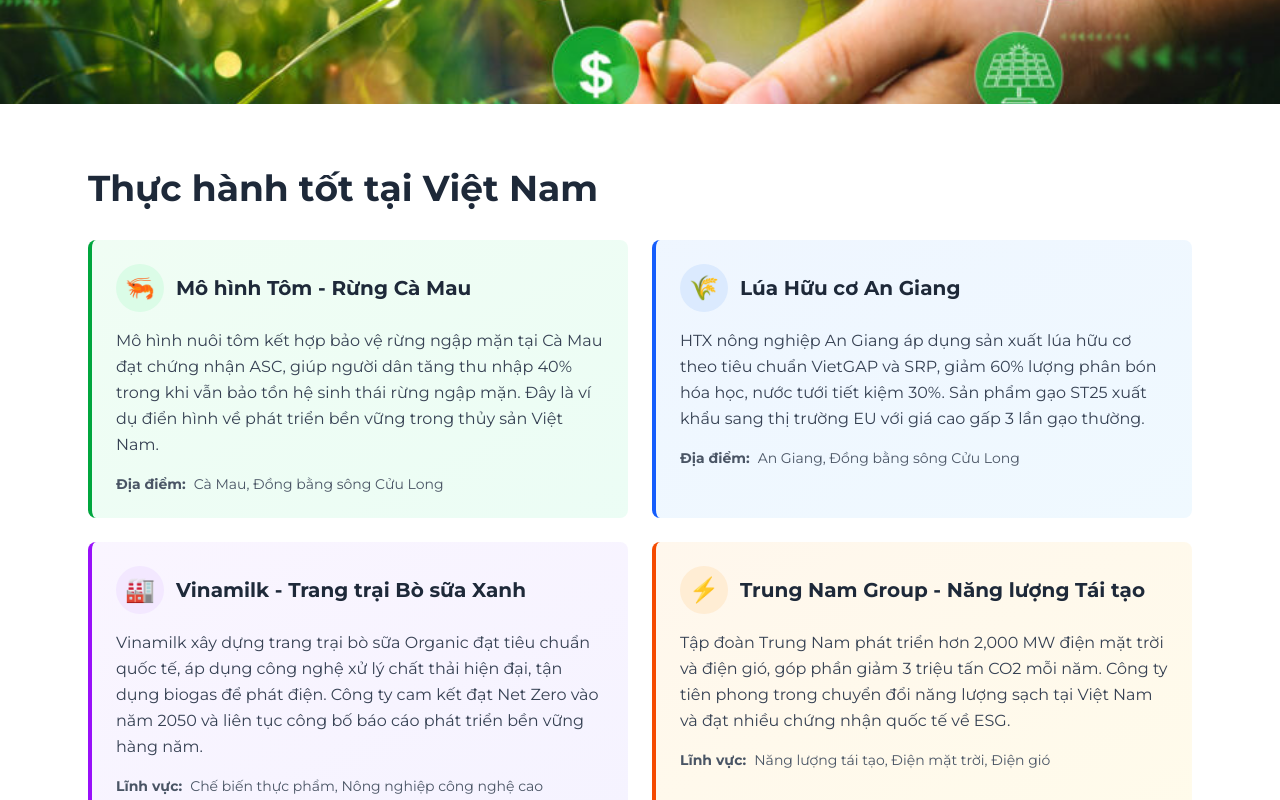
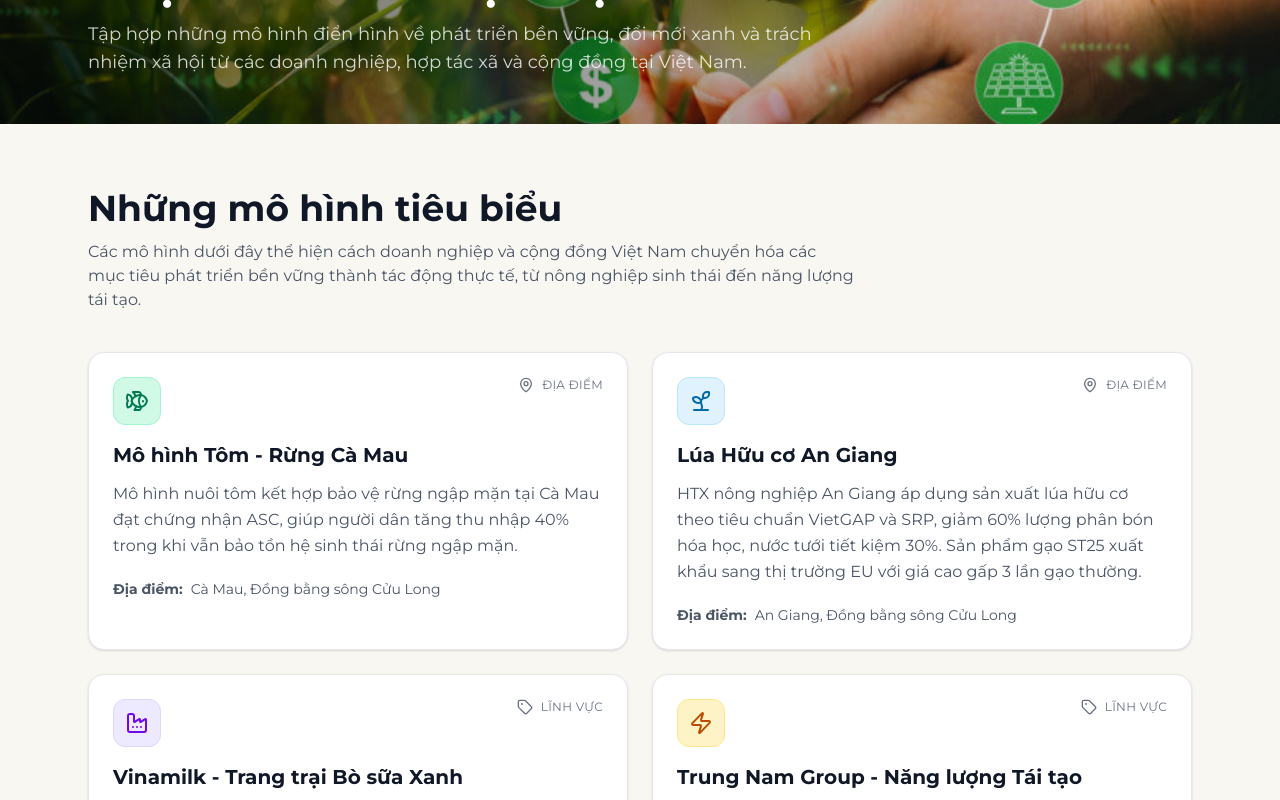
Before and after one commit to aitechdev79/sus_agri_mekong, a Next.js app: page /VN_best_practice in a window 1280 px wide. Shown: the part 460-1260 px from the top of the page. Built offline with nearby package versions, Linux system fonts and the light colour scheme; no server answers.

Commit message:
Redesign Vietnam best practices

```diff
--- a/src/app/VN_best_practice/page.tsx
+++ b/src/app/VN_best_practice/page.tsx
@@ -3,8 +3,56 @@
 import NavigationBar from '@/components/NavigationBar';
 import Footer from '@/components/Footer';
 import Image from 'next/image';
+import { Factory, Fish, MapPin, Sprout, Tag, Zap } from 'lucide-react';
 
 export default function VNBestPracticePage() {
+  const practices = [
+    {
+      id: 'ca-mau',
+      title: 'Mô hình Tôm - Rừng Cà Mau',
+      description:
+        'Mô hình nuôi tôm kết hợp bảo vệ rừng ngập mặn tại Cà Mau đạt chứng nhận ASC, giúp người dân tăng thu nhập 40% trong khi vẫn bảo tồn hệ sinh thái rừng ngập mặn.',
+      metaLabel: 'Địa điểm',
+      metaValue: 'Cà Mau, Đồng bằng sông Cửu Long',
+      metaIcon: MapPin,
+      icon: Fish,
+      accent: 'emerald',
+    },
+    {
+      id: 'an-giang',
+      title: 'Lúa Hữu cơ An Giang',
+      description:
+        'HTX nông nghiệp An Giang áp dụng sản xuất lúa hữu cơ theo tiêu chuẩn VietGAP và SRP, giảm 60% lượng phân bón hóa học, nước tưới tiết kiệm 30%. Sản phẩm gạo ST25 xuất khẩu sang thị trường EU với giá cao gấp 3 lần gạo thường.',
+      metaLabel: 'Địa điểm',
+      metaValue: 'An Giang, Đồng bằng sông Cửu Long',
+      metaIcon: MapPin,
+      icon: Sprout,
+      accent: 'sky',
+    },
+    {
+      id: 'vinamilk',
+      title: 'Vinamilk - Trang trại Bò sữa Xanh',
+      description:
+        'Vinamilk xây dựng trang trại bò sữa Organic đạt tiêu chuẩn quốc tế, áp dụng công nghệ xử lý chất thải hiện đại, tận dụng biogas để phát điện. Công ty cam kết đạt Net Zero vào năm 2050 và liên tục công bố báo cáo phát triển bền vững hàng năm.',
+      metaLabel: 'Lĩnh vực',
+      metaValue: 'Chế biến thực phẩm, Nông nghiệp công nghệ cao',
+      metaIcon: Tag,
+      icon: Factory,
+      accent: 'violet',
+    },
+    {
+      id: 'trung-nam',
+      title: 'Trung Nam Group - Năng lượng Tái tạo',
+      description:
+        'Tập đoàn Trung Nam phát triển hơn 2,000 MW điện mặt trời và điện gió, góp phần giảm 3 triệu tấn CO2 mỗi năm. Công ty tiên phong trong chuyển đổi năng lượng sạch tại Việt Nam và đạt nhiều chứng nhận quốc tế về ESG.',
+      metaLabel: 'Lĩnh vực',
+      metaValue: 'Năng lượng tái tạo, Điện mặt trời, Điện gió',
+      metaIcon: Tag,
+      icon: Zap,
+      accent: 'amber',
+    },
+  ];
+
   return (
     <div className="min-h-screen">
       {/* Navigation Bar */}
@@ -15,7 +63,7 @@ export default function VNBestPracticePage() {
       {/* Main Content */}
       <main className="pt-16">
         {/* Hero Section - Full Width Banner */}
-        <section className="relative w-full h-[400px] md:h-[500px]">
+        <section className="relative w-full h-[420px] md:h-[520px]">
           <Image
             src="/esg_hero.jpg"
             alt="Vietnam Best Practices Hero Banner"
@@ -24,98 +72,72 @@ export default function VNBestPracticePage() {
             priority
             sizes="100vw"
           />
+          <div className="absolute inset-0 bg-gradient-to-r from-black/65 via-black/35 to-transparent" />
+          <div className="absolute inset-0 flex items-end">
+            <div className="container mx-auto px-6 max-w-6xl pb-12">
+              <p className="text-sm uppercase tracking-[0.2em] text-white/70 font-montserrat mb-4">
+                Vietnam Best Practices
+              </p>
+              <h1 className="text-3xl md:text-5xl font-bold text-white font-montserrat mb-4">
+                Thực hành tốt tại Việt Nam
+              </h1>
+              <p className="text-base md:text-lg text-white/80 font-montserrat max-w-3xl">
+                Tập hợp những mô hình điển hình về phát triển bền vững, đổi mới xanh và trách nhiệm xã hội từ các
+                doanh nghiệp, hợp tác xã và cộng đồng tại Việt Nam.
+              </p>
+            </div>
+          </div>
         </section>
 
         {/* Vietnam Best Practices */}
-        <section id="vietnam-practices" className="py-16 bg-white">
+        <section id="vietnam-practices" className="py-16 bg-[#F8F7F2]">
           <div className="container mx-auto px-6 max-w-6xl">
-            <h2 className="font-montserrat font-bold text-3xl md:text-4xl text-gray-800 mb-8">
-              Thực hành tốt tại Việt Nam
+            <div className="mb-10">
+              <h2 className="font-montserrat font-bold text-3xl md:text-4xl text-gray-900 mb-3">
+                Những mô hình tiêu biểu
               </h2>
+              <p className="font-montserrat text-gray-600 max-w-3xl">
+                Các mô hình dưới đây thể hiện cách doanh nghiệp và cộng đồng Việt Nam chuyển hóa các mục tiêu
+                phát triển bền vững thành tác động thực tế, từ nông nghiệp sinh thái đến năng lượng tái tạo.
+              </p>
+            </div>
             <div className="grid grid-cols-1 md:grid-cols-2 gap-6">
-              {/* Vietnam Example 1 */}
-              <div className="bg-gradient-to-br from-green-50 to-emerald-50 rounded-lg p-6 border-l-4 border-green-600 hover:shadow-xl transition-shadow duration-300">
-                <div className="flex items-center gap-3 mb-4">
-                  <div className="w-12 h-12 bg-green-100 rounded-full flex items-center justify-center">
-                    <span className="text-2xl">🦐</span>
+              {practices.map((practice) => {
+                const Icon = practice.icon;
+                const MetaIcon = practice.metaIcon;
+                const accentClasses: Record<string, string> = {
+                  emerald: 'text-emerald-700 bg-emerald-100 border-emerald-200',
+                  sky: 'text-sky-700 bg-sky-100 border-sky-200',
+                  violet: 'text-violet-700 bg-violet-100 border-violet-200',
+                  amber: 'text-amber-700 bg-amber-100 border-amber-200',
+                };
+                return (
+                  <div
+                    key={practice.id}
+                    className="bg-white rounded-2xl border border-gray-200 p-6 shadow-sm hover:shadow-lg transition-all duration-300"
+                  >
+                    <div className="flex items-start justify-between gap-4 mb-4">
+                      <div className={`w-12 h-12 rounded-xl flex items-center justify-center border ${accentClasses[practice.accent]}`}>
+                        <Icon className="w-6 h-6" />
                       </div>
-                  <h3 className="font-montserrat font-bold text-xl text-gray-800">
-                    Mô hình Tôm - Rừng Cà Mau
+                      <div className="flex items-center gap-2 text-xs text-gray-500 font-montserrat uppercase tracking-wide">
+                        <MetaIcon className="w-4 h-4" />
+                        {practice.metaLabel}
+                      </div>
+                    </div>
+                    <h3 className="font-montserrat font-bold text-xl text-gray-900 mb-3">
+                      {practice.title}
                     </h3>
-                </div>
-                <p className="text-gray-700 font-montserrat leading-relaxed mb-4">
-                  Mô hình nuôi tôm kết hợp bảo vệ rừng ngập mặn tại Cà Mau đạt chứng nhận ASC,
-                  giúp người dân tăng thu nhập 40% trong khi vẫn bảo tồn hệ sinh thái rừng ngập mặn.
-                  Đây là ví dụ điển hình về phát triển bền vững trong thủy sản Việt Nam.
+                    <p className="text-gray-600 font-montserrat leading-relaxed mb-5">
+                      {practice.description}
                     </p>
                     <div className="flex items-center gap-2 text-sm text-gray-600 font-montserrat">
-                  <span className="font-semibold">Địa điểm:</span>
-                  <span>Cà Mau, Đồng bằng sông Cửu Long</span>
+                      <span className="font-semibold">{practice.metaLabel}:</span>
+                      <span>{practice.metaValue}</span>
                     </div>
                   </div>
-
-              {/* Vietnam Example 2 */}
-              <div className="bg-gradient-to-br from-blue-50 to-sky-50 rounded-lg p-6 border-l-4 border-blue-600 hover:shadow-xl transition-shadow duration-300">
-                <div className="flex items-center gap-3 mb-4">
-                  <div className="w-12 h-12 bg-blue-100 rounded-full flex items-center justify-center">
-                    <span className="text-2xl">🌾</span>
-                  </div>
-                  <h3 className="font-montserrat font-bold text-xl text-gray-800">
-                    Lúa Hữu cơ An Giang
-                  </h3>
-                </div>
-                <p className="text-gray-700 font-montserrat leading-relaxed mb-4">
-                  HTX nông nghiệp An Giang áp dụng sản xuất lúa hữu cơ theo tiêu chuẩn VietGAP và SRP,
-                  giảm 60% lượng phân bón hóa học, nước tưới tiết kiệm 30%. Sản phẩm gạo ST25 xuất khẩu
-                  sang thị trường EU với giá cao gấp 3 lần gạo thường.
-                </p>
-                <div className="flex items-center gap-2 text-sm text-gray-600 font-montserrat">
-                  <span className="font-semibold">Địa điểm:</span>
-                  <span>An Giang, Đồng bằng sông Cửu Long</span>
-                </div>
-              </div>
-
-              {/* Vietnam Example 3 */}
-              <div className="bg-gradient-to-br from-purple-50 to-violet-50 rounded-lg p-6 border-l-4 border-purple-600 hover:shadow-xl transition-shadow duration-300">
-                <div className="flex items-center gap-3 mb-4">
-                  <div className="w-12 h-12 bg-purple-100 rounded-full flex items-center justify-center">
-                    <span className="text-2xl">🏭</span>
-                  </div>
-                  <h3 className="font-montserrat font-bold text-xl text-gray-800">
-                    Vinamilk - Trang trại Bò sữa Xanh
-                  </h3>
-                </div>
-                <p className="text-gray-700 font-montserrat leading-relaxed mb-4">
-                  Vinamilk xây dựng trang trại bò sữa Organic đạt tiêu chuẩn quốc tế, áp dụng công nghệ
-                  xử lý chất thải hiện đại, tận dụng biogas để phát điện. Công ty cam kết đạt Net Zero
-                  vào năm 2050 và liên tục công bố báo cáo phát triển bền vững hàng năm.
-                </p>
-                <div className="flex items-center gap-2 text-sm text-gray-600 font-montserrat">
-                  <span className="font-semibold">Lĩnh vực:</span>
-                  <span>Chế biến thực phẩm, Nông nghiệp công nghệ cao</span>
-                </div>
-              </div>
-
-              {/* Vietnam Example 4 */}
-              <div className="bg-gradient-to-br from-orange-50 to-amber-50 rounded-lg p-6 border-l-4 border-orange-600 hover:shadow-xl transition-shadow duration-300">
-                <div className="flex items-center gap-3 mb-4">
-                  <div className="w-12 h-12 bg-orange-100 rounded-full flex items-center justify-center">
-                    <span className="text-2xl">⚡</span>
-                  </div>
-                  <h3 className="font-montserrat font-bold text-xl text-gray-800">
-                    Trung Nam Group - Năng lượng Tái tạo
-                  </h3>
-                </div>
-                <p className="text-gray-700 font-montserrat leading-relaxed mb-4">
-                  Tập đoàn Trung Nam phát triển hơn 2,000 MW điện mặt trời và điện gió, góp phần giảm
-                  3 triệu tấn CO2 mỗi năm. Công ty tiên phong trong chuyển đổi năng lượng sạch tại Việt Nam
-                  và đạt nhiều chứng nhận quốc tế về ESG.
-                </p>
-                <div className="flex items-center gap-2 text-sm text-gray-600 font-montserrat">
-                  <span className="font-semibold">Lĩnh vực:</span>
-                  <span>Năng lượng tái tạo, Điện mặt trời, Điện gió</span>
-                </div>
-              </div>
+                );
+              })}
             </div>
           </div>
         </section>
```
Lines whose indentation alone changed are shown as unchanged.
